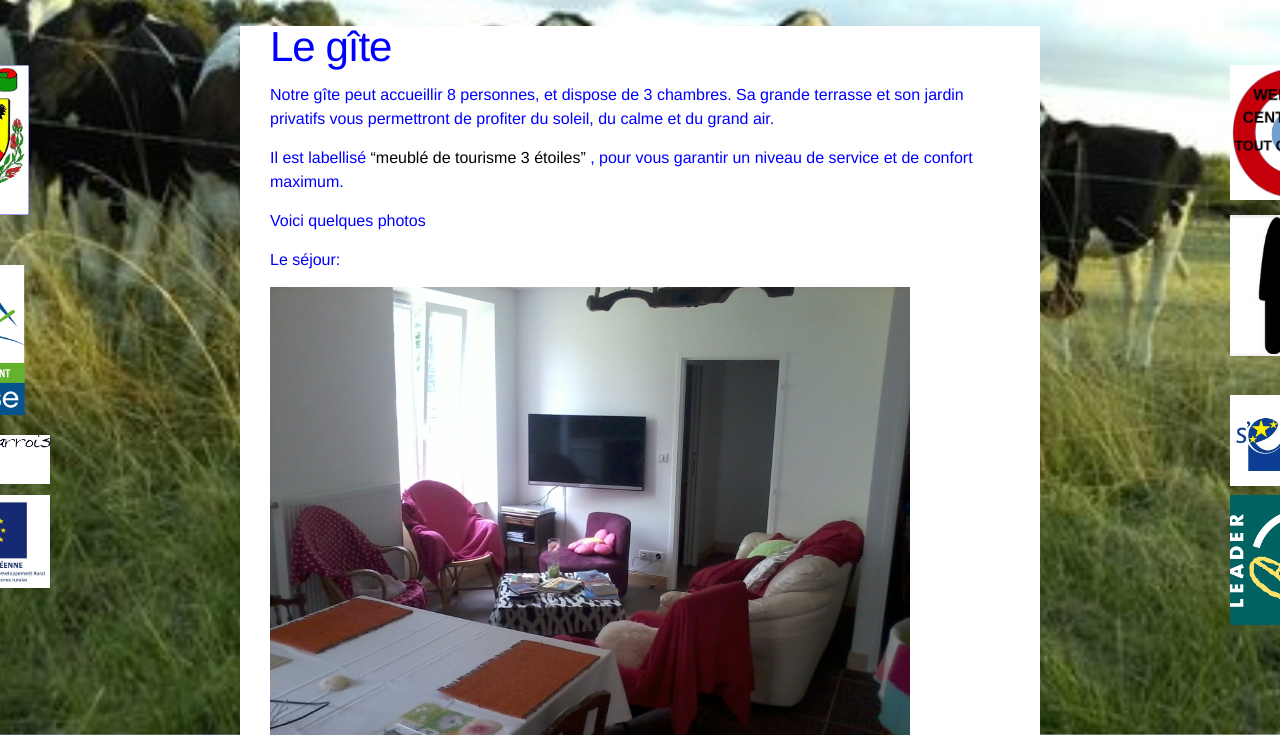
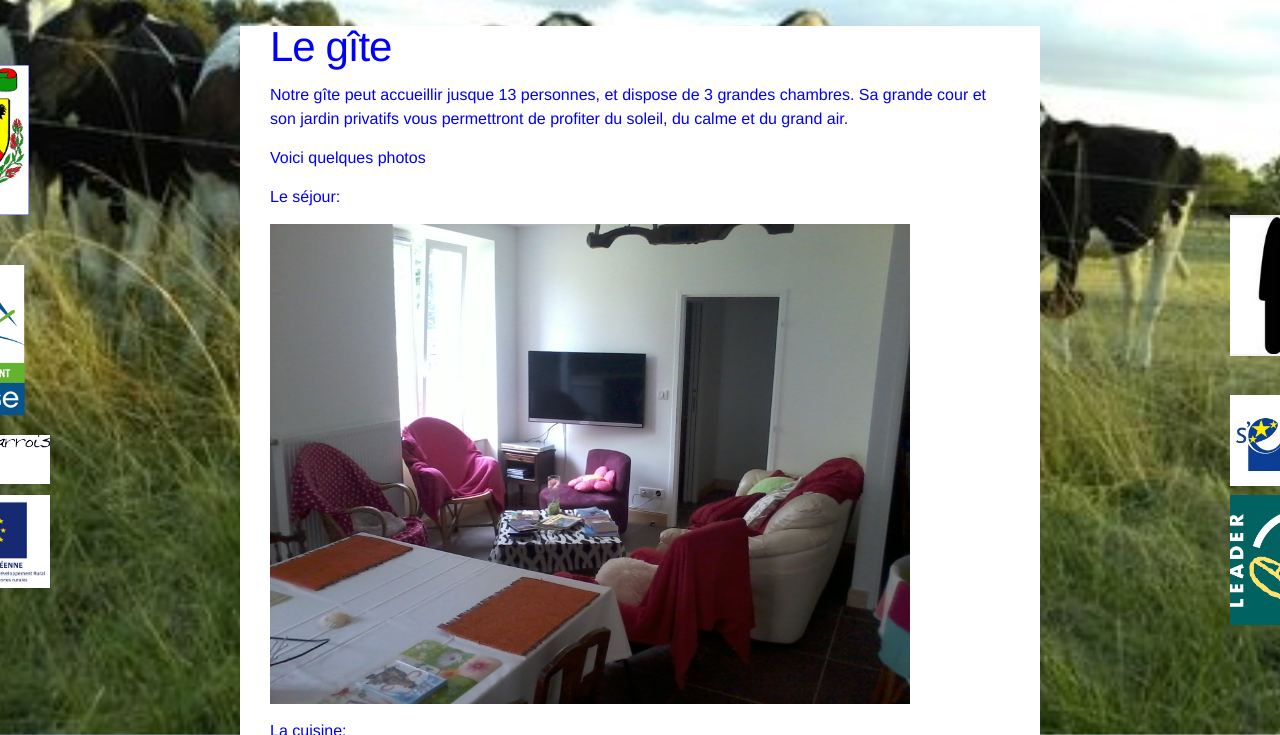
Before and after one commit to cltpr/cltpr.github.io, a Jekyll site: the page built from presentation_fr.md, in a window 1280 px wide and 900 px high, cut to the strip 165-900 px from the top of the window. Built offline with Jekyll 4.4.1, drawn with Linux system fonts in a browser that asks for light colours; some of the changed text lies outside the part shown.

Commit message:
20170509

```diff
--- a/_layouts/default.html
+++ b/_layouts/default.html
@@ -16,11 +16,11 @@
         </a>
 </div>
 
-<div id="cocarde" class="pastille">
+<!--div id="cocarde" class="pastille">
 	<a href="/1WW-weekend_fr.html" target="_blank">
             <img src="/images/centenaire.png" />
         </a>
-</div>
+</div-->
 
 
 <div id="UE" class="pastille">
--- a/presentation_fr.md
+++ b/presentation_fr.md
@@ -8,10 +8,10 @@ lang: fr
 ---
 
 
-Notre gîte peut accueillir 8 personnes, et dispose de 3 chambres. Sa grande terrasse et son jardin privatifs vous permettront de profiter du soleil, du calme et du grand air.
+Notre gîte peut accueillir jusque 13 personnes, et dispose de 3 grandes chambres. Sa grande cour et son jardin privatifs vous permettront de profiter du soleil, du calme et du grand air.
 
-Il est labellisé <a href="/images/DecisionClassement2016.pdf" target="_blank">"meublé de tourisme 3 étoiles" </a> , pour vous garantir un niveau de service et de confort maximum.
-
+<!--%Il est labellisé <a href="/images/DecisionClassement2016.pdf" target="_blank">"meublé de tourisme 3 étoiles" </a> , pour vous garantir un niveau de service et de confort maximum.
+-->
 
 
 Voici quelques photos
```
Also changed, not shown: other parts of presentation_fr.md (+1 -6 lines), about_fr.md (+1 -1 lines), booking_en.md (+2 -1 lines), booking_fr.md (+10 -0 lines).
